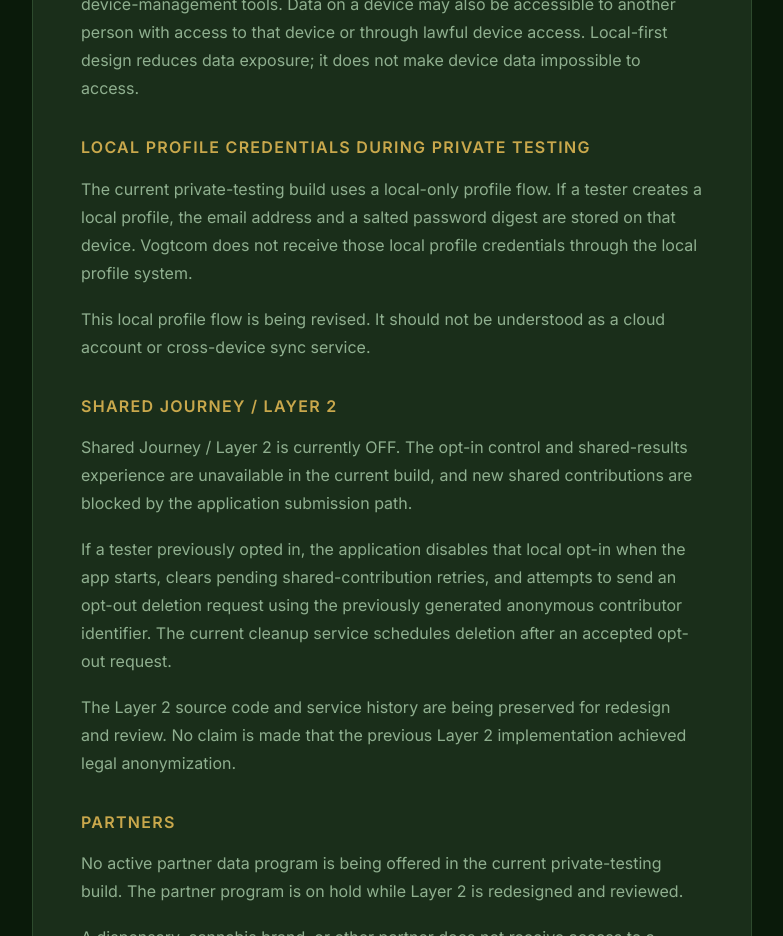
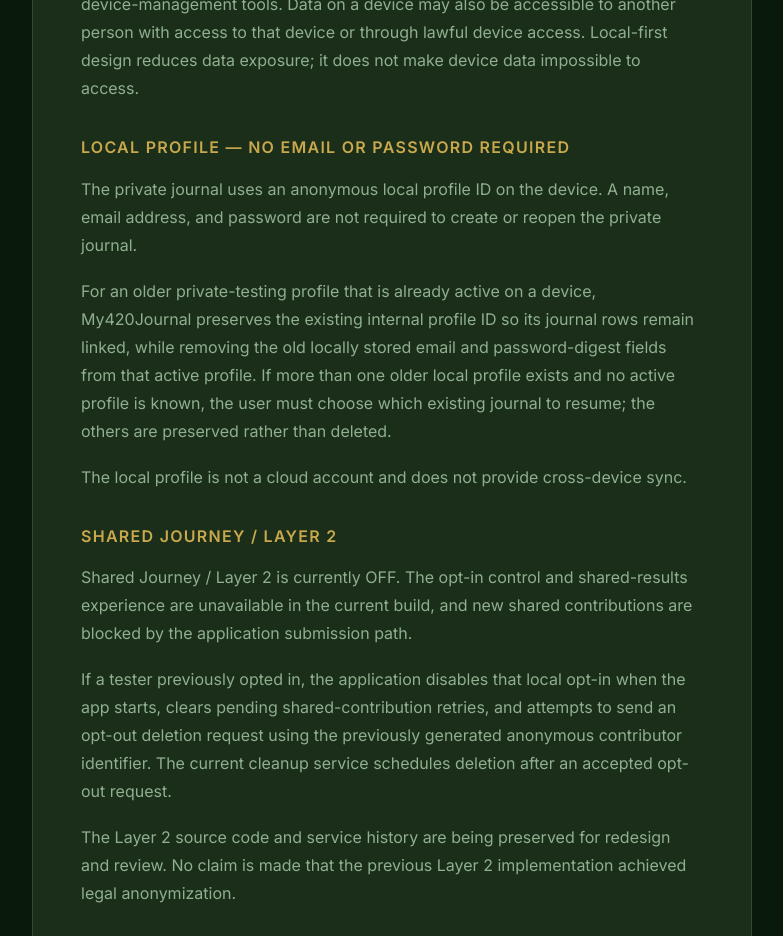
Before and after one commit to casevoiceai/my420journal-app, a React (Vite) app: page /privacy in a window 1280 px wide. Shown: the part 1240-2176 px from the top of the page, without its empty margins (248-1031 px from the left). Built offline with nearby package versions, Linux system fonts and the light colour scheme.

Commit message:
Update privacy notice for anonymous local profiles

```diff
--- a/src/marketing/MarketingPrivacy.jsx
+++ b/src/marketing/MarketingPrivacy.jsx
@@ -24,10 +24,11 @@ const sections = [
     ],
   },
   {
-    heading: 'LOCAL PROFILE CREDENTIALS DURING PRIVATE TESTING',
+    heading: 'LOCAL PROFILE — NO EMAIL OR PASSWORD REQUIRED',
     paragraphs: [
-      'The current private-testing build uses a local-only profile flow. If a tester creates a local profile, the email address and a salted password digest are stored on that device. Vogtcom does not receive those local profile credentials through the local profile system.',
-      'This local profile flow is being revised. It should not be understood as a cloud account or cross-device sync service.',
+      'The private journal uses an anonymous local profile ID on the device. A name, email address, and password are not required to create or reopen the private journal.',
+      'For an older private-testing profile that is already active on a device, My420Journal preserves the existing internal profile ID so its journal rows remain linked, while removing the old locally stored email and password-digest fields from that active profile. If more than one older local profile exists and no active profile is known, the user must choose which existing journal to resume; the others are preserved rather than deleted.',
+      'The local profile is not a cloud account and does not provide cross-device sync.',
     ],
   },
   {
```
